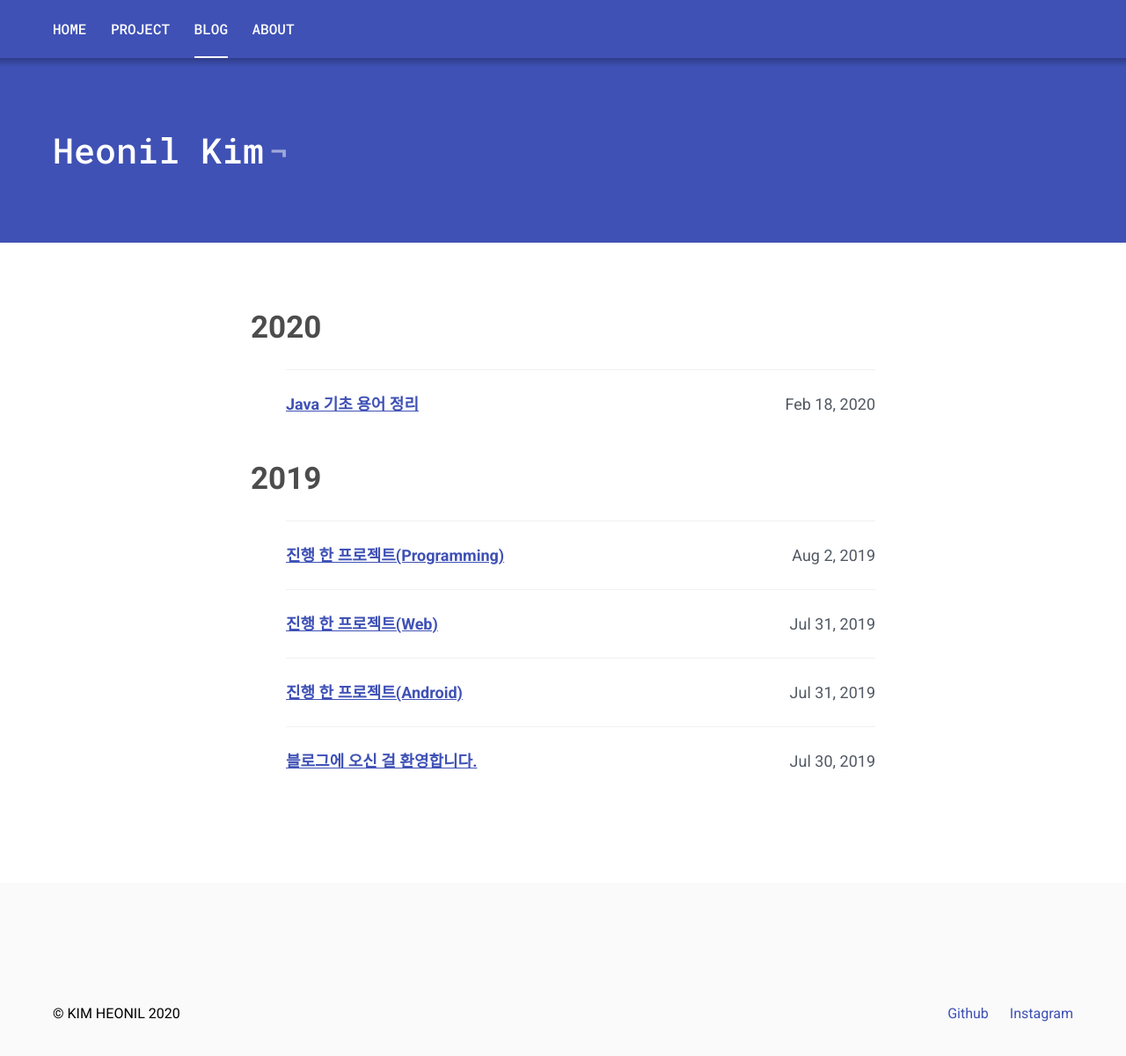
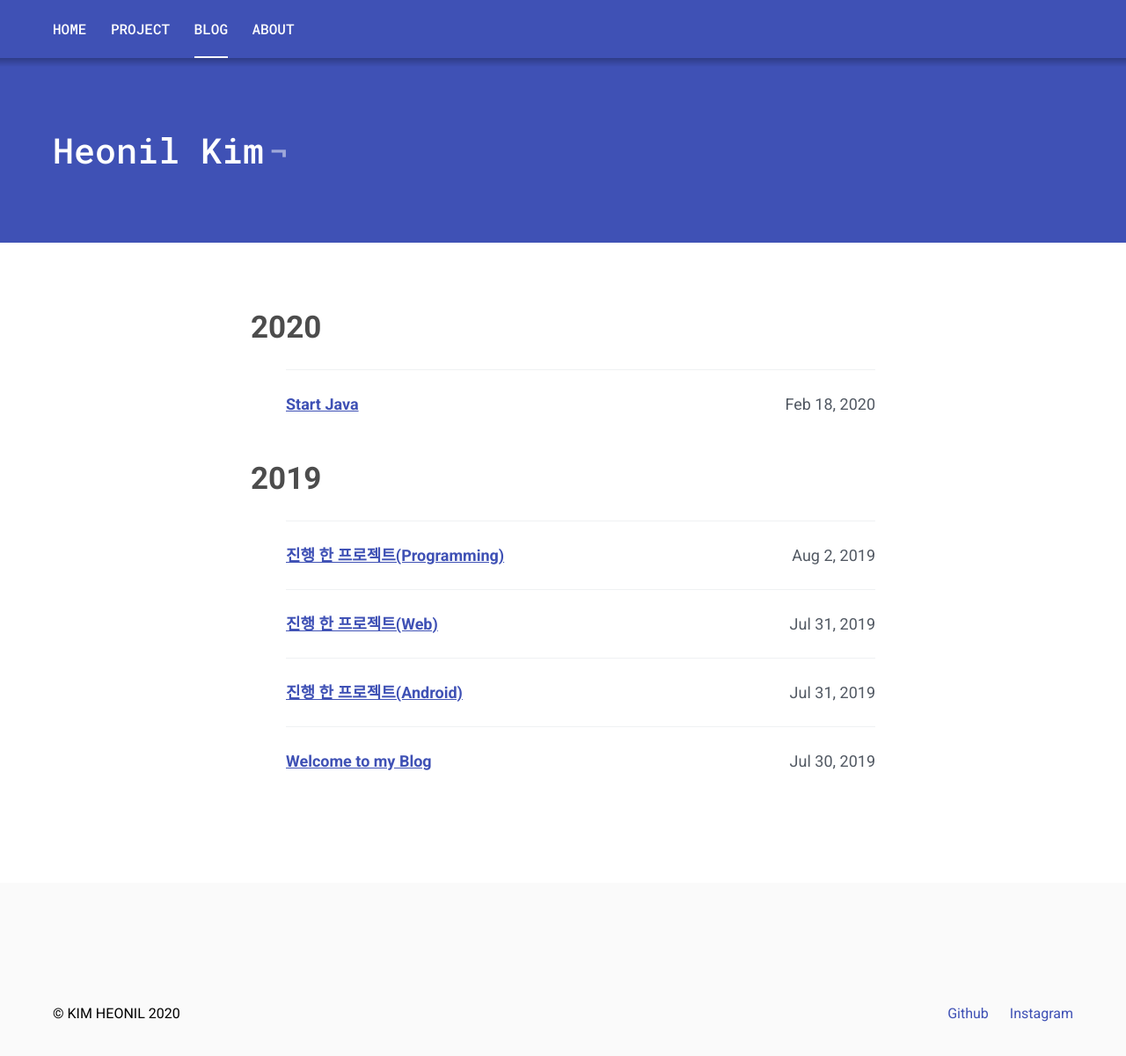
Before and after one commit to iamheonil/iamheonil.github.io, a Jekyll site: the page built from _pages/articles.html, in a window 1280 px wide and 1304 px high. Shown: the top 1201 px of the window at 88% size. Built offline with Jekyll 4.4.1, drawn with Linux system fonts in a browser that asks for light colours.

Commit message:
Blog Modify

```diff
--- a/_posts/2019-07-30-firstwrite.md
+++ b/_posts/2019-07-30-firstwrite.md
@@ -1,7 +1,7 @@
 ---
 layout: post
 comments : true
-title: '블로그에 오신 걸 환영합니다.'
+title: 'Welcome to my Blog'
 date: 2019-07-30
 author: Kim Heonil
 tags: 인사 자기소개
--- a/_posts/2020-02-18-Java.md
+++ b/_posts/2020-02-18-Java.md
@@ -1,7 +1,7 @@
 ---
 layout: post
 comments : true
-title: 'Java 기초 용어 정리'
+title: 'Start Java'
 date: 2020-02-18
 author: Kim Heonil
 tags: Java
```
